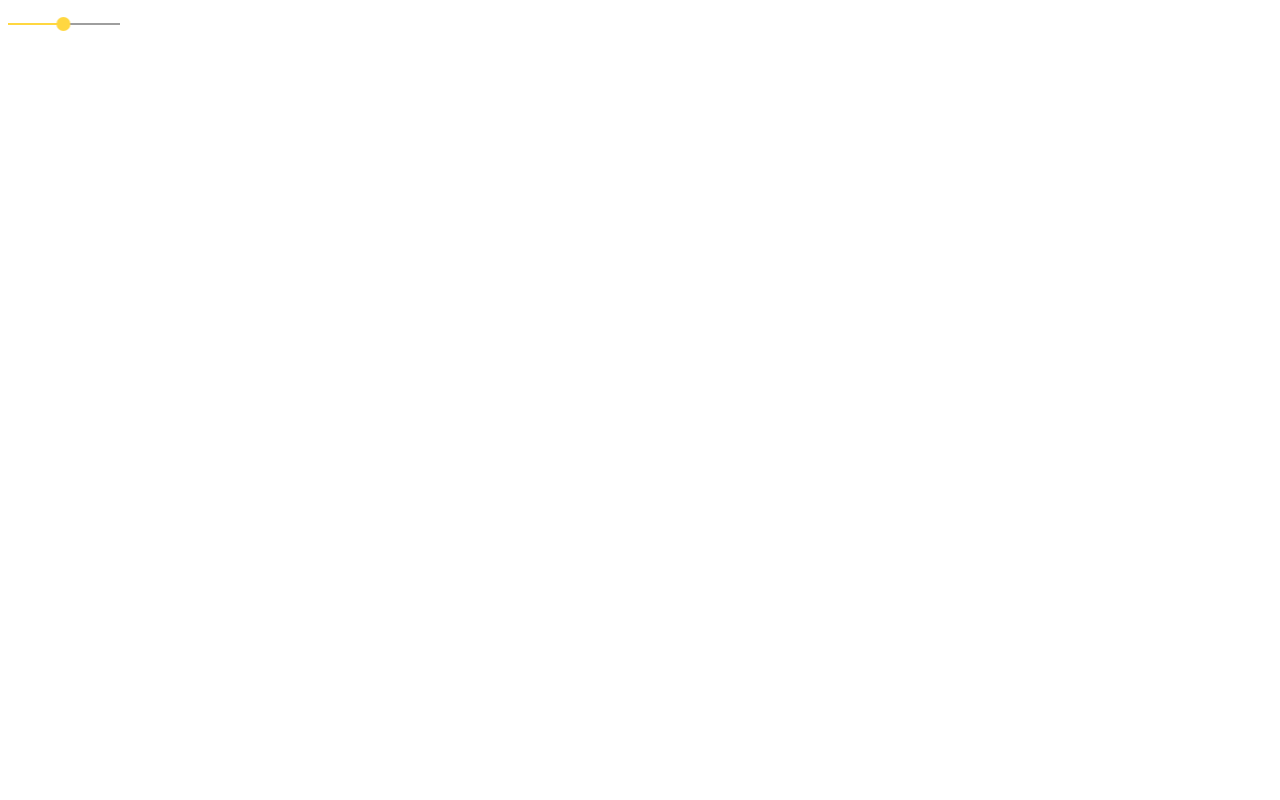
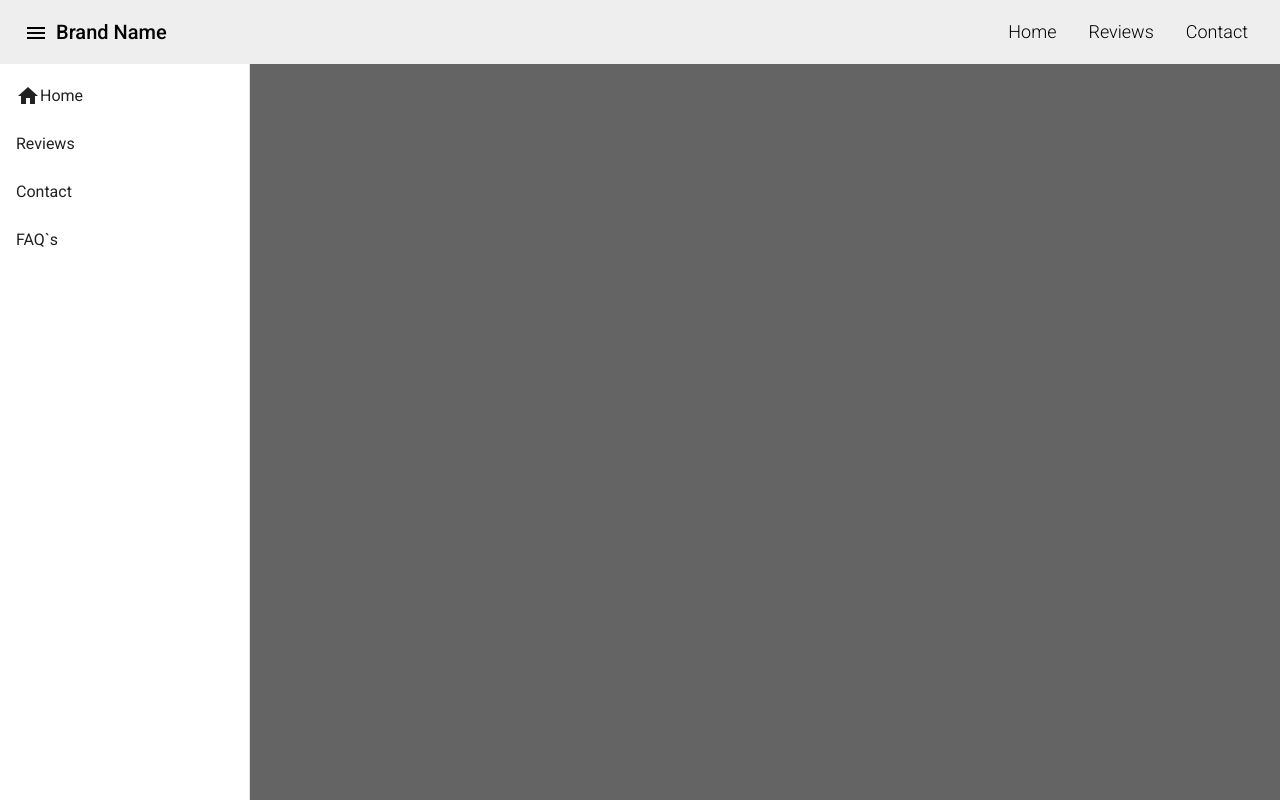
Before and after one commit to karthi6774/private-screen-booking-app-frontend, an Angular app in the folder private-screen-booking-app/: page / in a window 1280 px wide. Built offline with nearby package versions, Linux system fonts and the light colour scheme.

Commit message:
added responsive nav bar

```diff
--- a/private-screen-booking-app/src/app/angular-material/angular-material.module.ts
+++ b/private-screen-booking-app/src/app/angular-material/angular-material.module.ts
@@ -49,7 +49,7 @@ import { MatTooltipModule } from '@angular/material/tooltip';
 import { MatTreeModule } from '@angular/material/tree';
 import { MatTableDataSource } from '@angular/material/table/table-data-source';
 import { MatFormFieldModule } from '@angular/material/form-field';
-
+import { MatSnackBar } from '@angular/material/snack-bar';
 /* import {
   NgxMatDatetimePickerModule,
   NgxMatNativeDateModule,
@@ -105,7 +105,7 @@ import { MatFormFieldModule } from '@angular/material/form-field';
       MatTreeModule,
       PortalModule,
       ScrollingModule,
-      MatFormFieldModule
+      MatFormFieldModule,
   ],
   exports :[
     A11yModule,
@@ -155,7 +155,7 @@ import { MatFormFieldModule } from '@angular/material/form-field';
 /*         NgxMatDatetimePickerModule,
         NgxMatNativeDateModule,
         NgxMatTimepickerModule, */
-        MatPaginator
+        MatPaginator,
   ]
 
 })
--- a/private-screen-booking-app/src/app/app.component.css
+++ b/private-screen-booking-app/src/app/app.component.css
@@ -0,0 +1,113 @@
+.main {
+  overflow-y: hidden;
+  overflow-x: hidden;
+}
+
+.sidenav-container {
+  height: 92%;
+  position: relative;
+}
+
+/* .sidenav-content {
+  width: 100%;
+} */
+
+.sidenav {
+  width: 250px;
+  /* width : 505 */
+}
+
+.sidenav .mat-toolbar {
+  background: #fff;
+  color: #fff;
+}
+
+.mat-toolbar.mat-primary {
+   background: #eee;
+   color: #000;
+  position: sticky;
+  top: 0;
+  z-index: 1;
+}
+
+.is-active {
+  background-color: #aaa;
+  color: #fff;
+}
+
+.is-active:hover {
+  background-color: #aaa;
+  color: #fff;
+}
+
+.is-active:focus {
+  background-color: #aaa;
+  color: #fff;
+}
+
+/* .logo {
+  margin-right: 10px;
+  font-size: 18px;
+  width: 100%;
+  font-weight: bolder;
+  text-align: center;
+
+} */
+.toolbar-icon {
+  padding: 0 0px;
+}
+
+.sidenavContainer {
+  height: 100%;
+}
+
+.toolbar-spacer {
+  flex: 1 1 auto;
+}
+
+.nav-bar-item{
+  font-size: large;
+  font-weight: lighter;
+}
+
+
+/* .top-nav {
+  height: 64px;
+  position: fixed;
+  top: 0px;
+}
+
+.fixed-toolbar {
+  position: sticky;
+  z-index: 5;
+  top: 0;
+  width: 100%;
+}
+.inner-content{
+  position: absolute;
+  bottom: 0;
+  left: 0;
+}
+
+.nav-link {
+  cursor: pointer;
+}
+
+.navbar-light .navbar-nav .nav-link.active {
+  color: #007ACC
+} */
+
+.active {
+  font-weight: bold;
+  background-color: #CFCFCF;
+  color: darkred;
+}
+
+.active:active {
+  font-weight: bold;
+  background-color: lightpink;
+}
+
+.active-icon {
+  color: red;
+}
--- a/private-screen-booking-app/src/app/app.component.html
+++ b/private-screen-booking-app/src/app/app.component.html
@@ -1 +1,57 @@
-<mat-slider min="1" max="100" step="1" value="50"></mat-slider>
+<mat-toolbar color="primary">
+  <mat-toolbar-row>
+
+    <button mat-icon-button  (click)="drawer.toggle();"><mat-icon routerLinkActive="active-icon">menu</mat-icon></button>
+    <span>{{title}}</span>
+
+     <span class="toolbar-spacer"></span>
+
+    <nav [ngStyle]="{'display' : isHandset? 'None':'Block'}">
+      <a class="nav-bar-item" mat-button>Home</a>
+      <a class="nav-bar-item" mat-button>Reviews</a>
+      <a class="nav-bar-item" mat-button>Contact</a>
+    </nav>
+
+  </mat-toolbar-row>
+
+</mat-toolbar>
+
+
+<mat-sidenav-container class="sidenav-container" hasBackdrop="true" >
+  <mat-sidenav
+  #drawer
+  class="sidenav"
+
+  [attr.role]="(isHandset ) ? 'dialog' : 'navigation'"
+  [mode]="(isHandset) ? 'over' : 'side'"
+  [opened]="isMenuOpen">
+
+    <mat-nav-list >
+      <a [routerLink]="['/home']" mat-list-item  routerLinkActive="active">
+        <mat-icon routerLinkActive="active-icon">home</mat-icon>
+        <span class="ml-2" > Home </span>
+      </a>
+      <a [routerLink]="['/home']" mat-list-item  routerLinkActive="active">
+       <!--  <mat-icon routerLinkActive="active-icon">home</mat-icon> -->
+        <span class="ml-2" > Reviews </span>
+      </a>
+      <a [routerLink]="['/home']" mat-list-item  routerLinkActive="active">
+       <!--  <mat-icon routerLinkActive="active-icon">home</mat-icon> -->
+        <span class="ml-2" > Contact  </span>
+      </a>
+      <a [routerLink]="['/faqs']" mat-list-item  routerLinkActive="active">
+       <!--  <mat-icon routerLinkActive="active-icon">home</mat-icon> -->
+        <span class="ml-2" > FAQ`s </span>
+      </a>
+    </mat-nav-list>
+
+  </mat-sidenav>
+
+  <mat-sidenav-content  [ngStyle]="{ 'margin-left.px': contentMargin }" >
+    <div class="main">
+      <router-outlet #outlet="outlet"></router-outlet>
+    </div>
+
+
+  </mat-sidenav-content>
+</mat-sidenav-container>
--- a/private-screen-booking-app/src/app/app.component.ts
+++ b/private-screen-booking-app/src/app/app.component.ts
@@ -1,4 +1,9 @@
-import { Component } from '@angular/core';
+import { BreakpointObserver, Breakpoints } from '@angular/cdk/layout';
+import { Component, ViewChild } from '@angular/core';
+import { MatSidenav } from '@angular/material/sidenav';
+import { MatSnackBar } from '@angular/material/snack-bar';
+import { Router } from '@angular/router';
+import { delay } from 'rxjs';
 
 @Component({
   selector: 'app-root',
@@ -6,5 +11,38 @@ import { Component } from '@angular/core';
   styleUrls: ['./app.component.css']
 })
 export class AppComponent {
-  title = 'private-screen-booking-app';
+  public title: string ='';
+
+
+
+  constructor(private breakpointObserver: BreakpointObserver,
+              private router: Router) { }
+
+    private sidenav!: MatSidenav;
+
+    public isMenuOpen = false;
+    public contentMargin = 240;
+
+    get isHandset(): boolean {
+      return this.breakpointObserver.isMatched(Breakpoints.Handset);
+    }
+
+  // *********************************************************************************************
+  // * LIFE CYCLE EVENT FUNCTIONS
+  // *********************************************************************************************
+
+    ngOnInit() {
+      this.isMenuOpen = false;  // Open side menu by default
+      this.title = 'Brand Name';
+    }
+
+    ngDoCheck() {
+        if (this.isHandset) {
+          this.isMenuOpen = false;
+        } else {
+          this.isMenuOpen = true;
+        }
+    }
+
+
 }
--- a/private-screen-booking-app/src/app/app.module.ts
+++ b/private-screen-booking-app/src/app/app.module.ts
@@ -7,6 +7,7 @@ import { BrowserAnimationsModule } from '@angular/platform-browser/animations';
 import { FormsModule, ReactiveFormsModule } from '@angular/forms';
 import { HttpClientModule } from '@angular/common/http';
 import { AngularMaterialModule } from './angular-material/angular-material.module';
+import { HomeModule } from './home/home.module';
 
 
 
@@ -21,6 +22,7 @@ import { AngularMaterialModule } from './angular-material/angular-material.modul
     AppRoutingModule,
     BrowserAnimationsModule,
     AngularMaterialModule,
+    HomeModule,
     FormsModule,
     ReactiveFormsModule,
     HttpClientModule,
--- a/private-screen-booking-app/src/app/home/contact-us/contact-us.component.ts
+++ b/private-screen-booking-app/src/app/home/contact-us/contact-us.component.ts
@@ -5,6 +5,8 @@ import { Component, OnInit } from '@angular/core';
   templateUrl: './contact-us.component.html',
   styleUrls: ['./contact-us.component.css']
 })
+
+
 export class ContactUsComponent implements OnInit {
 
   constructor() { }
--- a/private-screen-booking-app/src/app/home/home.module.ts
+++ b/private-screen-booking-app/src/app/home/home.module.ts
@@ -16,6 +16,11 @@ import { ContactUsComponent } from './contact-us/contact-us.component';
   imports: [
     CommonModule,
     HomeRoutingModule
+  ],
+  exports : [
+    ImageSliderComponent,
+    ReviewsComponent,
+    ContactUsComponent
   ]
 })
 export class HomeModule { }
```
